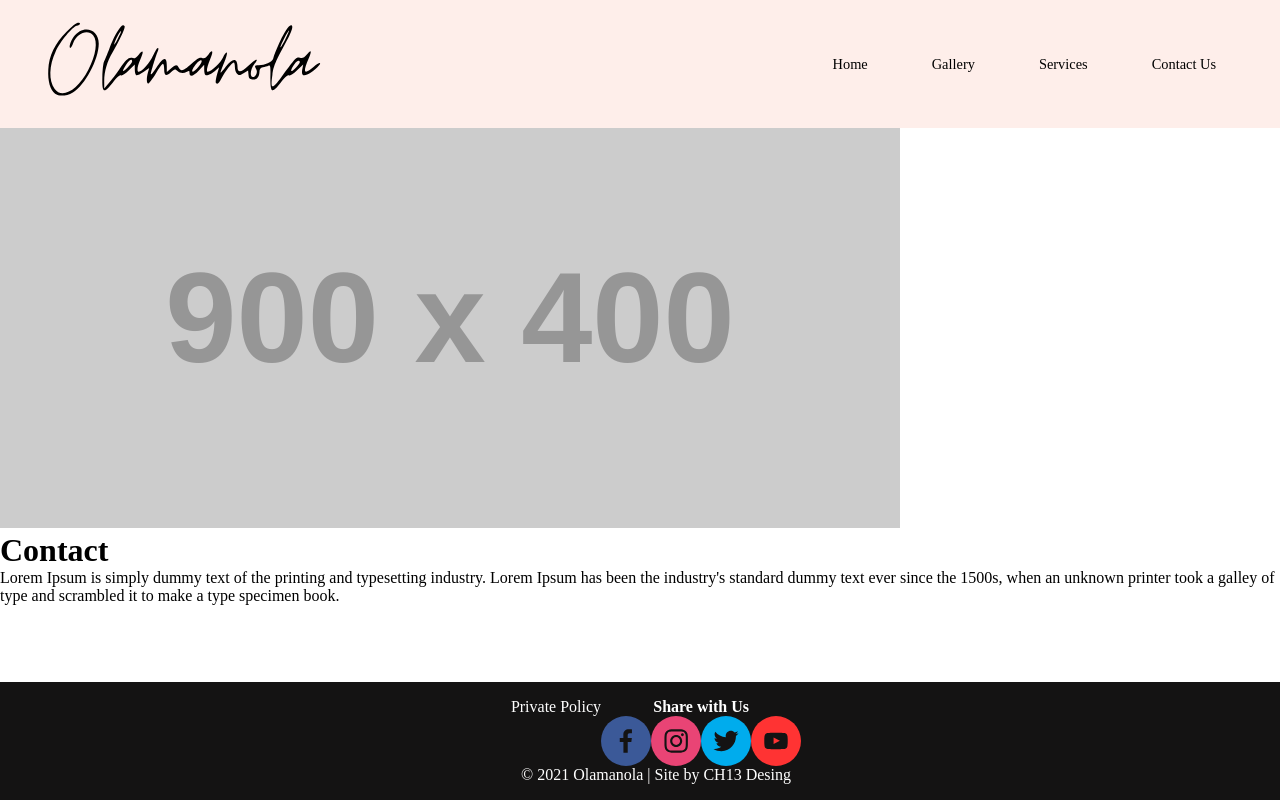
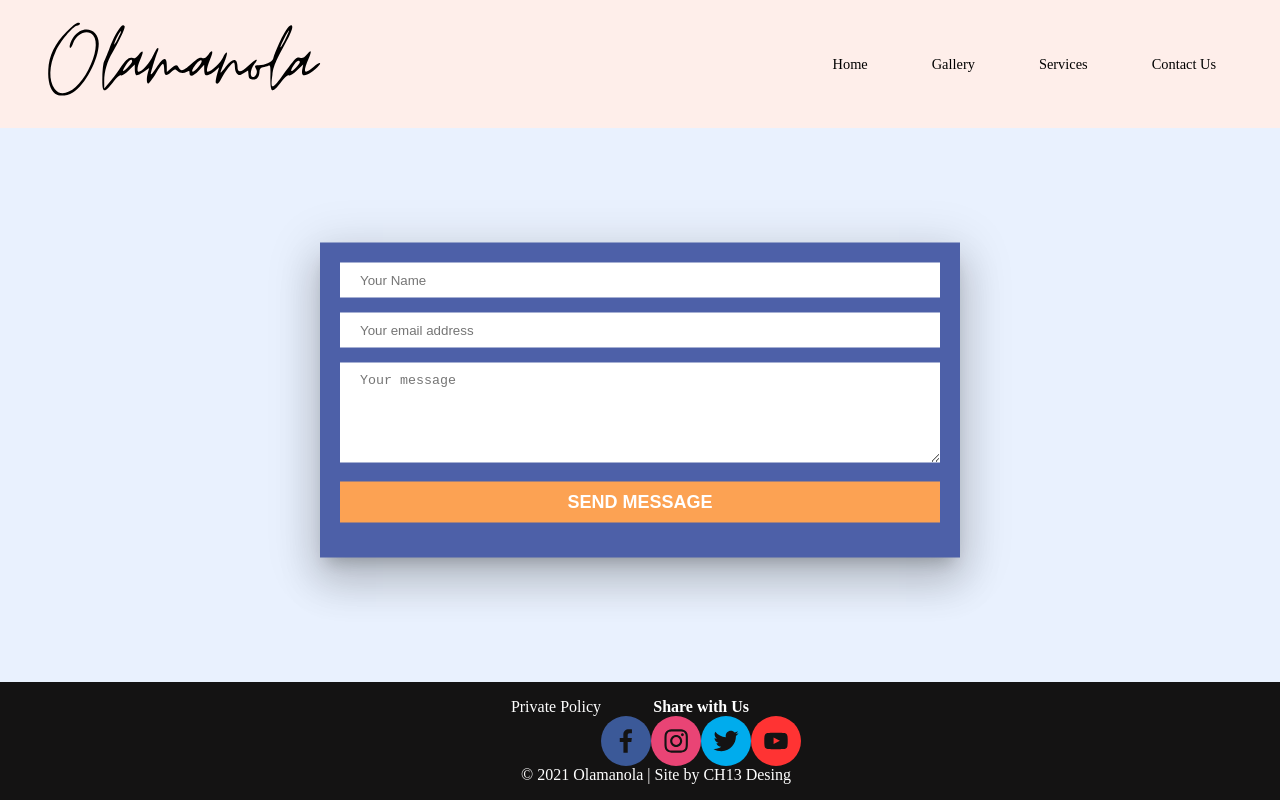
Before and after one commit to ChejAhamed/olamanola, a React (Create React App) app: page /contactus in a window 1280 px wide. Built offline with nearby package versions, Linux system fonts and the light colour scheme.

Commit message:
Add Contactus component

```diff
--- a/package.json
+++ b/package.json
@@ -7,6 +7,7 @@
     "@testing-library/react": "^11.1.0",
     "@testing-library/user-event": "^12.1.10",
     "axios": "^0.24.0",
+    "emailjs-com": "^3.2.0",
     "react": "^17.0.2",
     "react-dom": "^17.0.2",
     "react-redux": "^7.2.6",
--- a/src/pages/Contactus/Contactus.jsx
+++ b/src/pages/Contactus/Contactus.jsx
@@ -1,30 +1,48 @@
-import React from 'react';
+import React, { useState } from 'react'
+import emailjs from 'emailjs-com'
 
-const Contactus = function () {
-  return (
-    <div className="contact">
-      <div class="container">
-        <div class="row align-items-center my-5">
-          <div class="col-lg-7">
-            <img
-              class="img-fluid rounded mb-4 mb-lg-0"
-              src="http://placehold.it/900x400"
-              alt=""
-            />
-          </div>
-          <div class="col-lg-5">
-            <h1 class="font-weight-light">Contact</h1>
-            <p>
-              Lorem Ipsum is simply dummy text of the printing and typesetting
-              industry. Lorem Ipsum has been the industry's standard dummy text
-              ever since the 1500s, when an unknown printer took a galley of
-              type and scrambled it to make a type specimen book.
-            </p>
-          </div>
+import './Contactus.scss'
+
+const Contactus = () => {
+    const [name, setName] = useState('');
+    const [email, setEmail] = useState('');
+    const [message, setMessage] = useState('');
+    const [emailSent, setEmailSent] = useState(false);
+
+    const submit = () => {
+        if (name && email && message) {
+            const serviceId = 'service_id';
+            const templateId = 'template_id';
+            const userId = 'user_id';
+            const templateParams = {
+                name,
+                email,
+                message
+            };
+
+            emailjs.send(serviceId, templateId, templateParams, userId)
+                .then(response => console.log(response))
+                .then(error => console.log(error));
+
+            setName('');
+            setEmail('');
+            setMessage('');
+            setEmailSent(true);
+        } else {
+            alert('Please fill in all fields.');
+        }
+    }
+
+    return (
+        <div id="contact-form">
+            <input type="text" placeholder="Your Name" value={name} onChange={e => setName(e.target.value)} />
+            <input type="email" placeholder="Your email address" value={email} onChange={e => setEmail(e.target.value)} />
+            <textarea placeholder="Your message" value={message} onChange={e => setMessage(e.target.value)}></textarea>
+            <button onClick={submit}>Send Message</button>
+
+            <span className={emailSent ? 'visible' : null}>Thank you for your message, we will be in touch in no time!</span>
         </div>
-      </div>
-    </div>
-  );
+    );
 };
 
 export default Contactus;
--- /dev/null
+++ b/src/pages/Contactus/Contactus.scss
@@ -0,0 +1,51 @@
+body {
+    background: #E9F1FE;
+
+    #contact-form {
+        position: absolute;
+        background: #4D60A8;
+        color: #FFF;
+        font-family: sans-serif;
+        padding: 20px;
+        top: 50%;
+        left: 50%;
+        transform: translate(-50%, -50%);
+        box-shadow: 0 11px 15px -7px rgba(0, 0, 0, .2), 0 24px 38px 3px rgba(0, 0, 0, .14), 0 9px 46px 8px rgba(0, 0, 0, .12);
+
+        input,
+        textarea {
+            width: 100%;
+            border: 0;
+            padding: 10px 20px;
+            box-sizing: border-box;
+            margin-bottom: 15px;
+        }
+
+        textarea {
+            height: 100px;
+            resize: vertical;
+        }
+
+        button {
+            width: 100%;
+            padding: 10px;
+            border: 0;
+            cursor: pointer;
+            background: #fca253;
+            font-weight: bold;
+            color: #FFF;
+            font-size: 18px;
+            margin-bottom: 15px;
+            text-transform: uppercase;
+        }
+
+        span {
+            display: none;
+            text-align: center;
+
+            &.visible {
+                display: block;
+            }
+        }
+    }
+}
```
Also changed, not shown: 1 other file (tests, documents, lock files or other folders).
